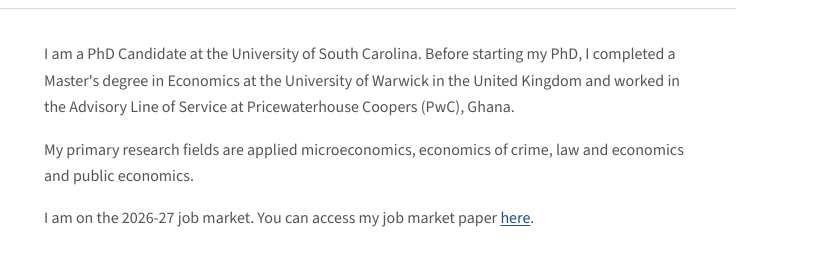
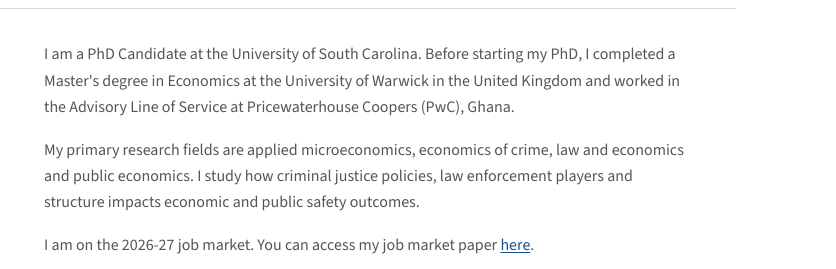
Before and after one commit to DebbieAmewu/debbieamewu, a plain HTML site: page index.html in a window 1280 px wide. Shown: the part 128-397 px from the top of the page, 444-1280 px from the left. Drawn offline with nearby package versions, Linux system fonts and the light colour scheme.

Commit message:
Enhance research fields description in index.html
Expanded description of primary research fields to include the impact of criminal justice policies on economic outcomes.

```diff
--- a/index.html
+++ b/index.html
@@ -36,7 +36,7 @@
             I am a PhD Candidate at the University of South Carolina. Before starting my PhD, I completed a Master's degree in Economics at the University of Warwick in the United Kingdom and worked in the Advisory Line of Service at Pricewaterhouse Coopers (PwC), Ghana.
           </p>
           <p>
-            My primary research fields are applied microeconomics, economics of crime, law and economics and public economics.
+            My primary research fields are applied microeconomics, economics of crime, law and economics and public economics. I study how criminal justice policies, law enforcement players and structure impacts economic and public safety outcomes.
           </p>
           <p>
             I am on the 2026-27 job market. You can access my job market paper <a href="Job Market Paper.pdf" target="_blank" rel="noopener">here</a>.
```
